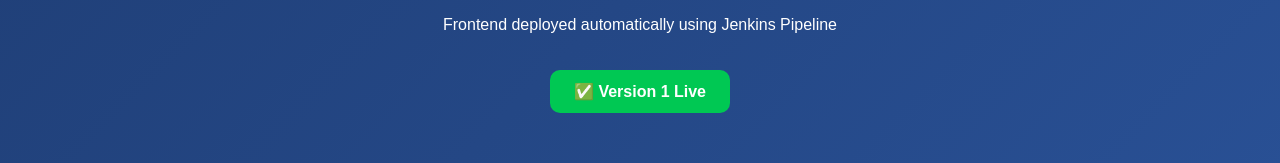
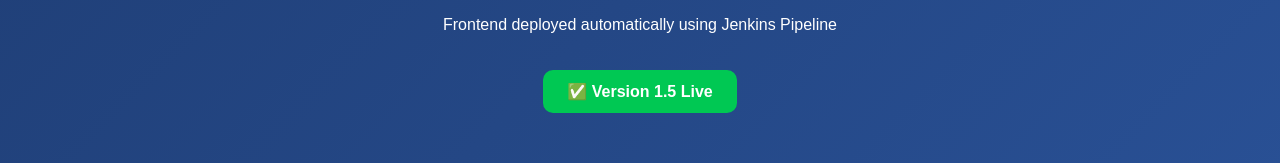
Before and after one commit to Toshak-TCL/react-jenkins-demo, a React (Create React App) app: page / in a window 1280 px wide. Shown: the part 418-581 px from the top of the page. Built offline with nearby package versions, Linux system fonts and the light colour scheme.

Commit message:
Version Degrade

```diff
--- a/src/App.js
+++ b/src/App.js
@@ -27,7 +27,7 @@
           fontWeight: "bold"
         }}
       >
-        ✅ Version 1 Live
+        ✅ Version 1.5 Live
       </div>
     </div>
   );
```
